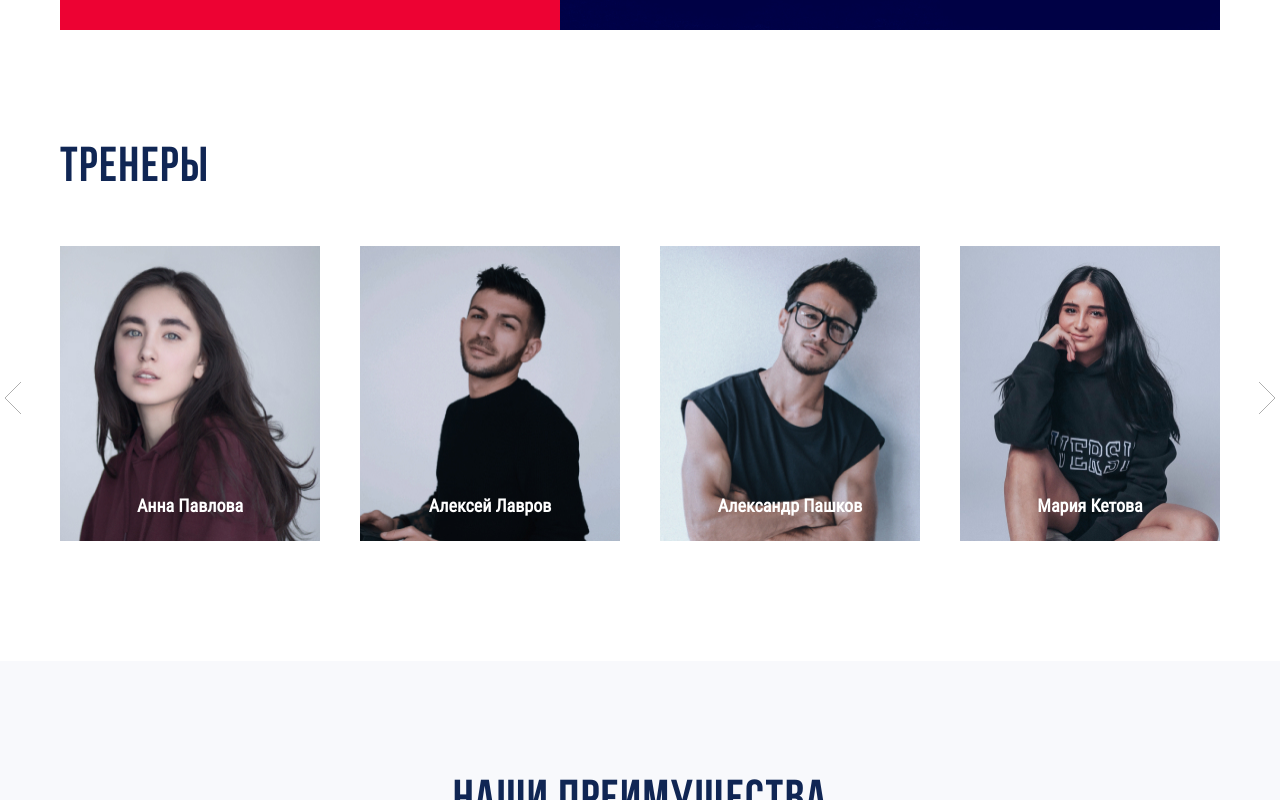
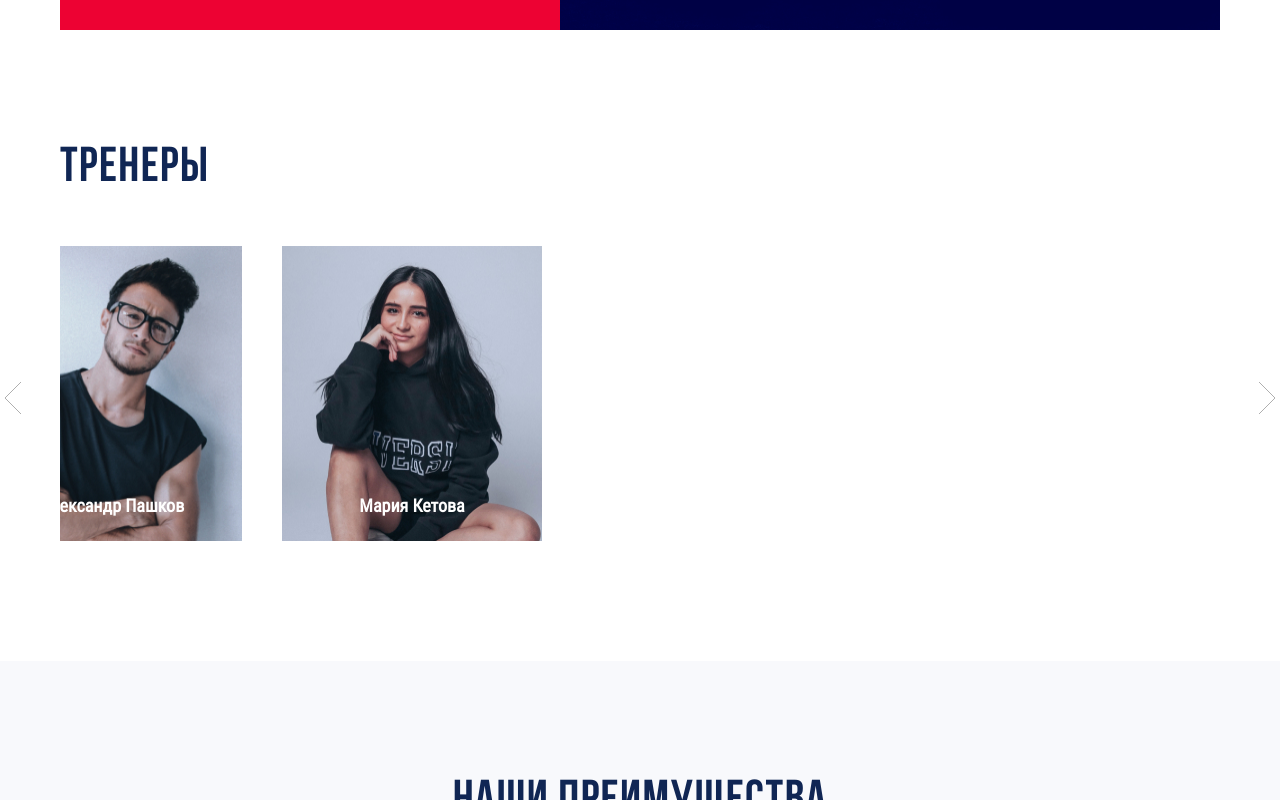
Before and after one commit to spartfin/Fitness_center, a website: page source/index.html in a window 1280 px wide. Both pictures are taken after a click on the button 13 px from the left and 3257 px from the top of the page. Shown: the part 2857-3657 px from the top of the page. Drawn offline with nearby package versions, Linux system fonts and the light colour scheme; files that its build step writes are made by us from their sources.

Commit message:
Добавлена реализация js блока Тренеры

```diff
--- a/source/index.html
+++ b/source/index.html
@@ -144,7 +144,7 @@
           </svg>
         </button>
         <ul class="trainers__list">
-          <li class="trainers__list_card trainers__list_card-anna">
+          <li class="trainers__list_card slide__Active">
             <!-- 1x: 260px: 2x: 520px -->
             <img src="img/trainer-anna.jpg" width="260" height="294" alt="Тренер Анна Павлова">
             <h3>Анна Павлова</h3>
@@ -157,7 +157,7 @@
               </ul>
             </div>
           </li>
-          <li class="trainers__list_card trainers__list_card-aleksey">
+          <li class="trainers__list_card slide__Active">
             <!-- 1x: 260px: 2x: 520px -->
             <img src="img/trainer-aleksey.jpg" width="260" height="294" alt="Тренер Алексей Лавров">
             <h3>Алексей Лавров</h3>
@@ -170,7 +170,7 @@
               </ul>
             </div>
           </li>
-          <li class="trainers__list_card trainers__list_card-alexander">
+          <li class="trainers__list_card slide__Active">
             <!-- 1x: 260px: 2x: 520px -->
             <img src="img/trainer-alexander.jpg" width="260" height="294" alt="Тренер Александр Пашков">
             <h3>Александр Пашков</h3>
@@ -183,7 +183,7 @@
               </ul>
             </div>
           </li>
-          <li class="trainers__list_card trainers__list_card-maria">
+          <li class="trainers__list_card slide__Active">
             <!-- 1x: 260px: 2x: 520px -->
             <img src="img/trainer-maria.jpg" width="260" height="294" alt="Тренер Мария Кетова">
             <h3>Мария Кетова</h3>
--- a/source/js/main.js
+++ b/source/js/main.js
@@ -49,19 +49,19 @@
   // Проверяем фокус
   inp.addEventListener('focus', _ => {
     // Если там ничего нет или есть, но левое
-    if(!/^\+\d*$/.test(inp.value))
+    if (!/^\+\d*$/.test(inp.value))
       // То вставляем знак плюса как значение
       inp.value = '+7';
   });
 
   inp.addEventListener('keypress', e => {
     // Отменяем ввод не цифр
-    if(!/\d/.test(e.key))
+    if (!/\d/.test(e.key))
       e.preventDefault();
   });
 
 
-  // Слайдер блоке отзывы
+  // Слайдер блока отзывы
   var next = document.querySelector('.reviews__click_right');
   var prew = document.querySelector('.reviews__click_left');
 
@@ -100,4 +100,35 @@
     }
   });
 
+  // Слайдер блока тренеры
+  var activeTrainer = 0;
+  var prevTrainer = 0;
+  var leftArrow = document.querySelector('.trainers__click_left');
+  var rightArrow = document.querySelector('.trainers__click_right');
+  var slidesTrainers = document.getElementsByClassName('trainers__list_card');
+
+  var clickRightArrow = function () {
+    rightArrow.addEventListener('click', function () {
+      activeTrainer >= 0 && activeTrainer < slidesTrainers.length - 1 ? ++activeTrainer : activeTrainer = 0;
+      changeActiveSlide();
+    });
+  };
+  clickRightArrow();
+
+  var clickLeftArrow = function () {
+    leftArrow.addEventListener('click', function () {
+      activeTrainer > 0 ? --activeTrainer : activeTrainer = slidesTrainers.length - 1;
+      changeActiveSlide();
+    });
+  };
+  clickLeftArrow();
+
+  var changeActiveSlide = function () {
+    slidesTrainers[prevTrainer].classList.remove('slide__Active');
+    slidesTrainers[activeTrainer].classList.add('slide__Active');
+    for (var i = 0; i < slidesTrainers.length; i++) {
+      slidesTrainers[i].style.transform = 'translate(' + -(activeTrainer * 226) + 'px)';
+    }
+  };
+
 })();
--- a/source/sass/blocks/trainers.scss
+++ b/source/sass/blocks/trainers.scss
@@ -61,6 +61,7 @@
   max-width: 1160px;
   margin-left: auto;
   margin-right: auto;
+  overflow: hidden;
 
   @media (max-width: $tablet-width) {
     width: 566px;
@@ -144,6 +145,8 @@
   min-width: 220px;
   min-height: 294px;
   margin-right: 5px;
+  opacity: 0;
+
 
   @media (max-width: $tablet-width) {
     margin-right: 30px;
@@ -195,17 +198,8 @@
   }
 }
 
-.trainers__list_card-anna,
-.trainers__list_card-aleksey {
-  @media (max-width: $tablet-width) {
-    display: none;
-  }
-}
-
-.trainers__list_card-maria {
-  @media (max-width: $mobile-width) {
-    display: none;
-  }
+.slide__Active {
+  opacity: 1;
 }
 
 .trainers__list_card img {
```
Also changed, not shown: build/css/style.min.css, build/index.html, build/js/main.js, 1 other file.
